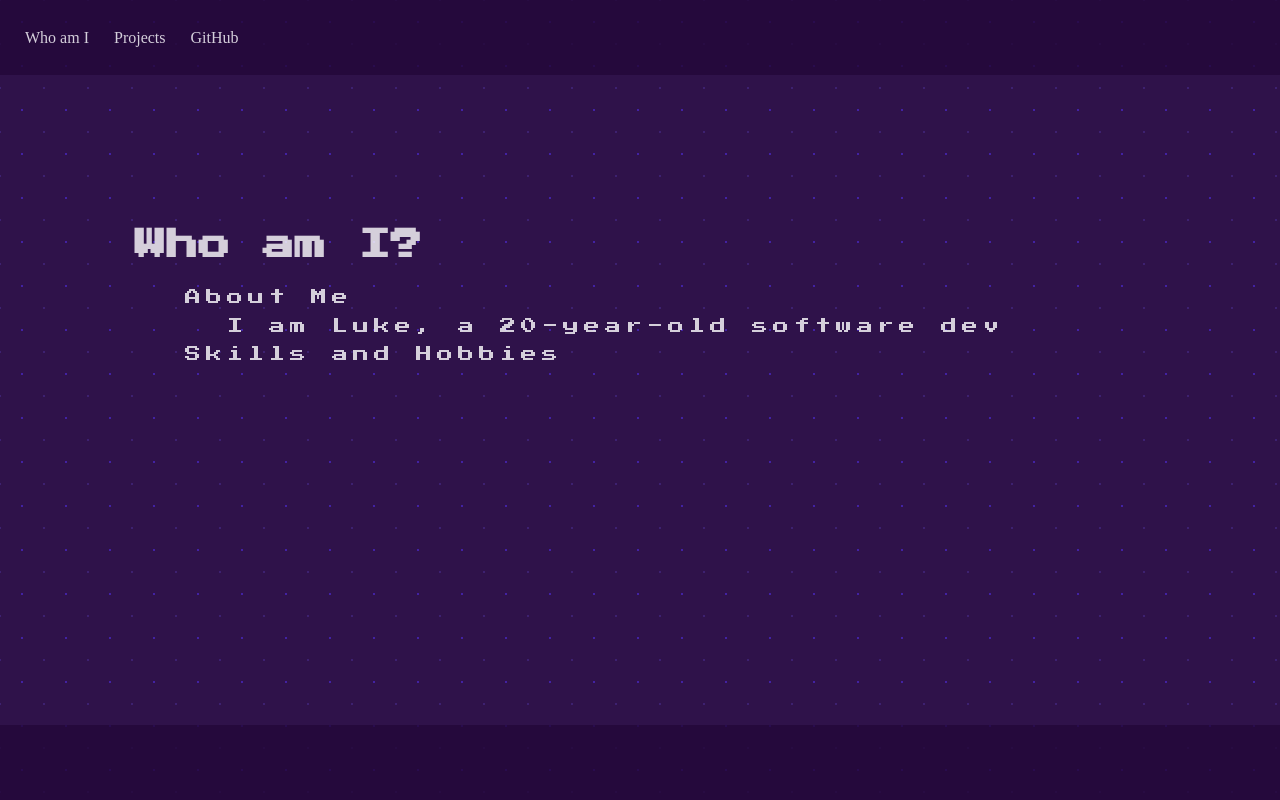
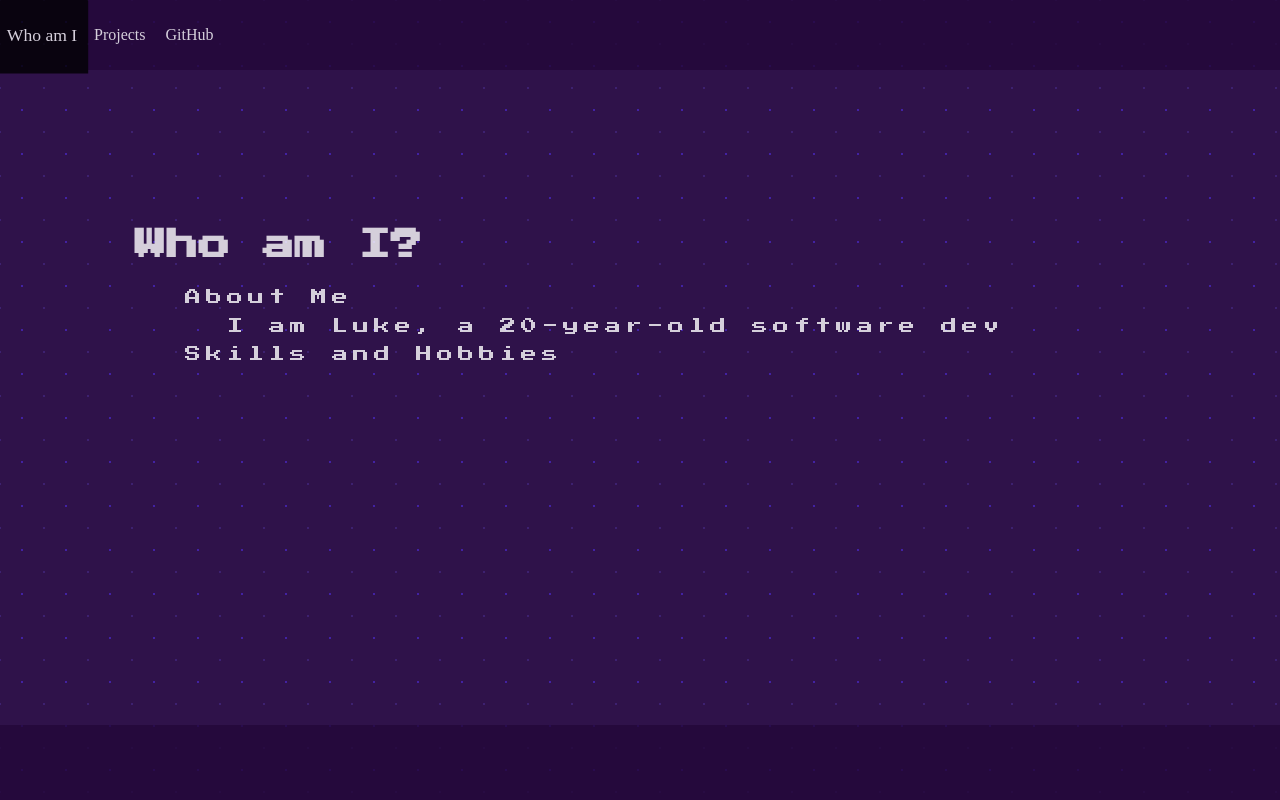
Before and after one commit to xGhostLuke/WhoAmI, a plain HTML site: page aboutMe.html in a window 1280 px wide. Drawn offline with Linux system fonts and the light colour scheme.

Commit message:
[ADD] small style changes

```diff
--- a/aboutMe.html
+++ b/aboutMe.html
@@ -21,7 +21,7 @@
         <picture></picture>
     </div>
     <div class="navItem">
-        <p>GitHub</p>
+        <p ><a class="githublink" href="https://github.com/xGhostLuke/WhoAmI" target="_blank">GitHub</a></p>
         <picture></picture>
     </div>
 </header>
--- a/css/style.css
+++ b/css/style.css
@@ -53,7 +53,7 @@ footer {
     position: fixed;
     left: 0;
     top: 0;
-    height: 75px;
+    height: 70px;
     background: #230839 !important;
     flex-direction: row;
     color: white;
@@ -61,5 +61,17 @@ footer {
 }
 
 .navItem {
-    padding-left: 25px;
+    display: block;
+    padding: 10px 10px;
+    border-right: black;
 }
+
+.githublink {
+    text-decoration: none;
+    color: white;
+}
+
+.navItem:hover{
+    background-color: black;
+    transform: scale(1.1);
+}
--- a/js/script.js
+++ b/js/script.js
@@ -7,7 +7,7 @@ function typewriter() {
         "About Me / I am Luke, a 20-year-old software dev | " +
         "Skills and Hobbies / I like programming and video games / I also work out on a regular basis | " +
         "Education / Finished High school in 2023 / Currently studying at the University of Applied Science in Stralsund | " +
-        "Languages / C, C#, Java, JS, HTML, CSS, SQL";
+        "Languages / C, C#, Java, JS, Python, HTML, CSS, SQL";
 
     const textArr = text.split('');
     let index = 0;
```
